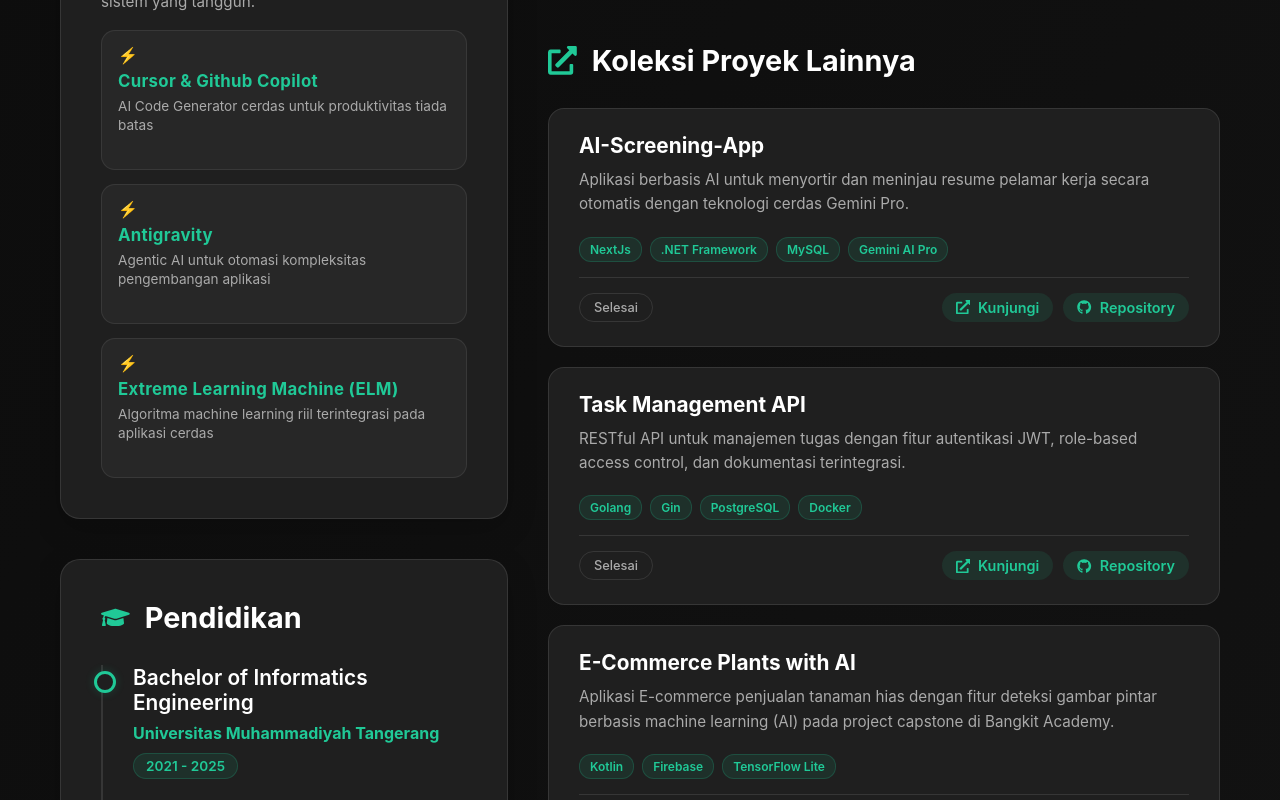
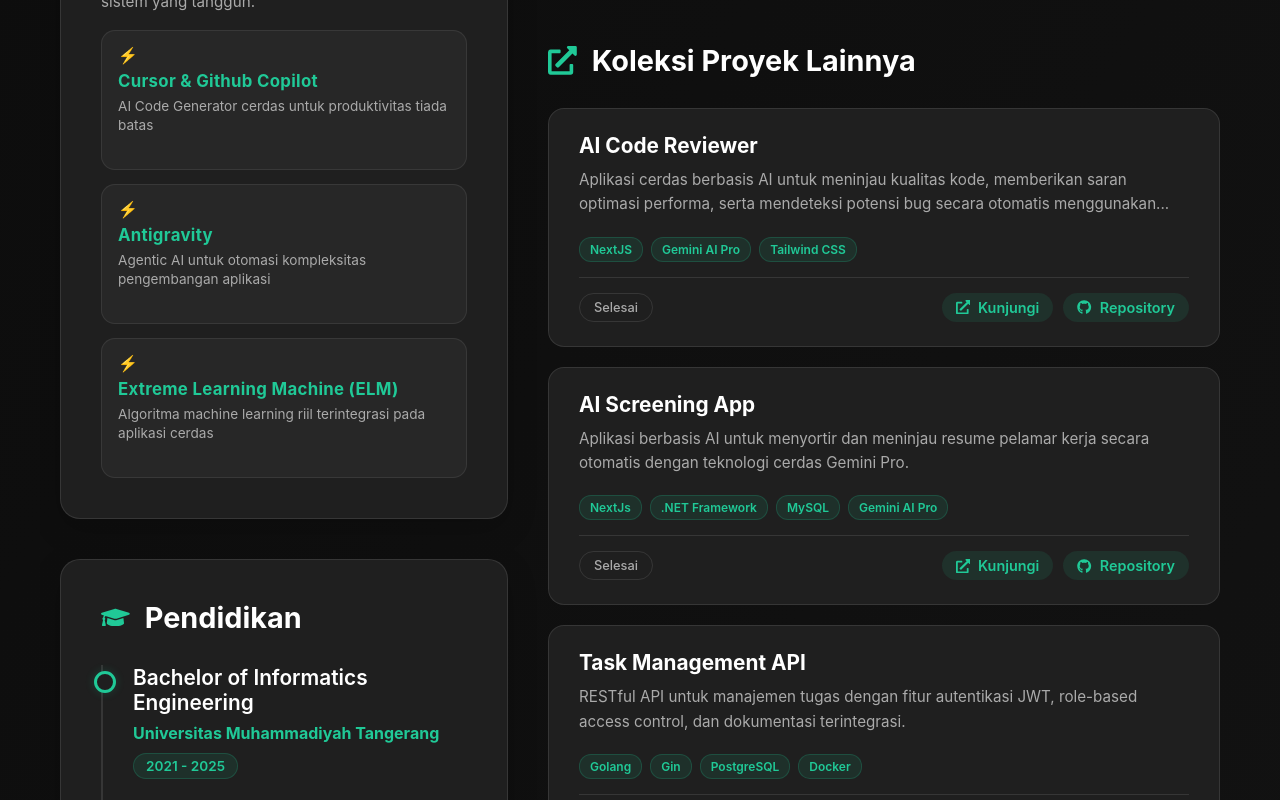
Before and after one commit to Andikarna/portofolio-2026, a React (Vite) app: page /portofolio in a window 1280 px wide. Shown: the part 2200-3000 px from the top of the page. Built offline with nearby package versions, Linux system fonts and the light colour scheme; no server answers.

Commit message:
Add Proyek AI Code Review

```diff
--- a/src/views/portofolio.jsx
+++ b/src/views/portofolio.jsx
@@ -31,8 +31,18 @@ export default function Portofolio() {
 
   const completedProjects = [
     {
+      id: "hc-7",
+      title: "AI Code Reviewer",
+      description: "Aplikasi cerdas berbasis AI untuk meninjau kualitas kode, memberikan saran optimasi performa, serta mendeteksi potensi bug secara otomatis menggunakan teknologi Gemini AI Pro.",
+      projectStatus: "Selesai",
+      githubUrl: "https://github.com/Andikarna/ai-code-review",
+      projectUrl: "https://ai-codes-review.netlify.app",
+      tools: ["NextJS", "Gemini AI Pro", "Tailwind CSS"],
+      coverImageUrl: "https://images.unsplash.com/photo-1542831371-29b0f74f9713?auto=format&fit=crop&q=80&w=800"
+    },
+    {
       id: "hc-6",
-      title: "AI-Screening-App",
+      title: "AI Screening App",
       description: "Aplikasi berbasis AI untuk menyortir dan meninjau resume pelamar kerja secara otomatis dengan teknologi cerdas Gemini Pro.",
       projectStatus: "Selesai",
       githubUrl: "https://github.com/Andikarna/ai-recruitment-screening",
```
